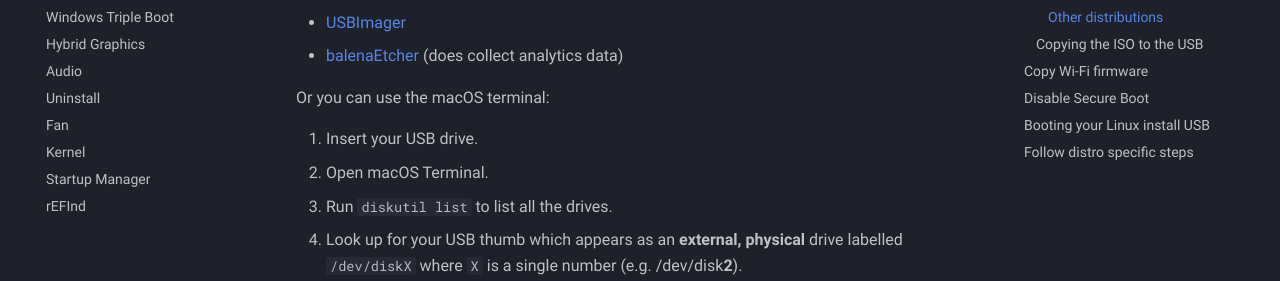
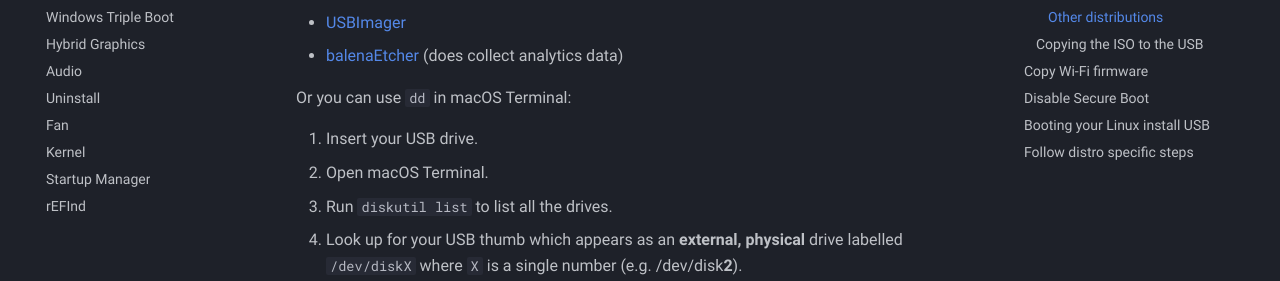
Before and after one commit to t2linux/wiki, an MkDocs documentation site: the page built from docs/guides/preinstall.md, in a window 1280 px wide and 900 px high, scrolled down 1770 px. Shown: the part 172-453 px from the top of the window. Built offline with MkDocs 1.6.1 and Material for MkDocs 9.7.7, drawn with Linux system fonts in a browser that asks for light colours; comment, search, counter and statistics services are not loaded.

Commit message:
dd update

```diff
--- a/docs/guides/preinstall.md
+++ b/docs/guides/preinstall.md
@@ -54,7 +54,7 @@ User-friendly applications for copying the Linux install image to your USB inclu
 - [USBImager](https://gitlab.com/bztsrc/usbimager/)
 - [balenaEtcher](https://www.balena.io/etcher/) (does collect analytics data)
 
-Or you can use the macOS terminal:
+Or you can use `dd` in macOS Terminal:
 
 1. Insert your USB drive.
 2. Open macOS Terminal.
```
